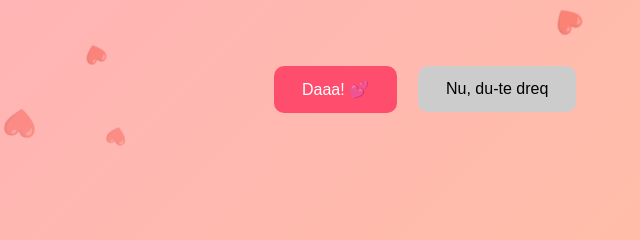
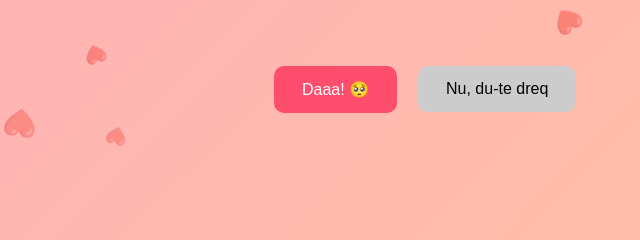
Before and after one commit to Nicu96/myvalentine, a plain HTML site: page index.html in a window 1280 px wide. Shown: the part 333-573 px from the top of the page, 240-880 px from the left. Drawn offline with Linux system fonts and the light colour scheme.

Commit message:
Change button emoji from 💕 to 🥺

```diff
--- a/index.html
+++ b/index.html
@@ -105,7 +105,7 @@
     <h1 id="question">Ama, will you be my valentine? 💕</h1>
 
     <div class="buttons" id="container">
-        <button id="yes">Daaa! 💕</button>
+        <button id="yes">Daaa! 🥺</button>
         <button id="no">Nu, du-te dreq</button>
     </div>
 
```
